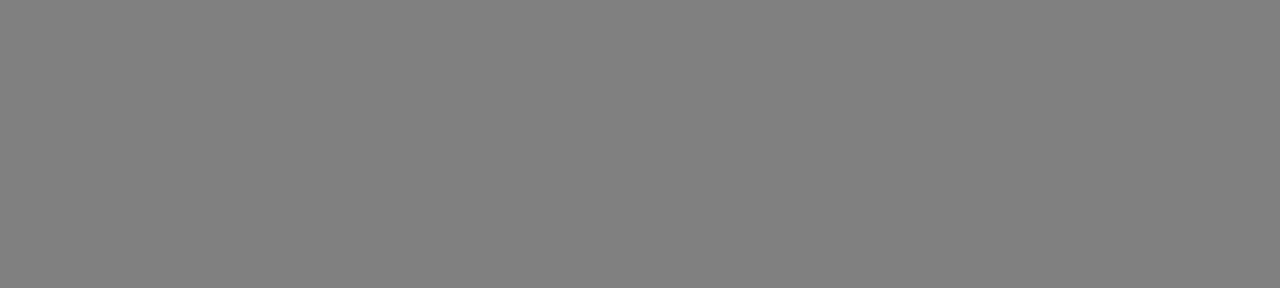
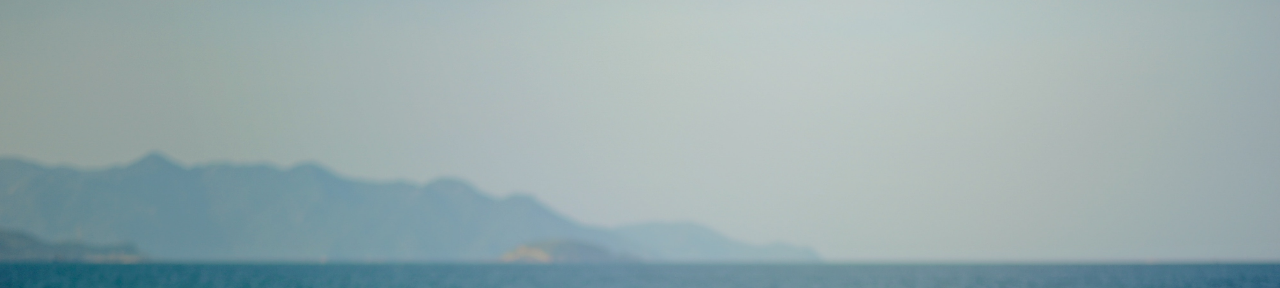
Before and after one commit to blairjackson/gammy1, a plain HTML site: page index.html in a window 1280 px wide. Shown: the top 288 px of the page. Drawn offline with Linux system fonts and the light colour scheme.

Commit message:
Update main.css

```diff
--- a/css/main.css
+++ b/css/main.css
@@ -54,7 +54,7 @@ nav a {
   -webkit-box-pack: center;
       -ms-flex-pack: center;
           justify-content: center;
-  background-image: url("fat.jpg");
+  background-image: url("../fat.jpg");
   background-position: center;
   background-size: cover;
   background-repeat: no-repeat;
```
